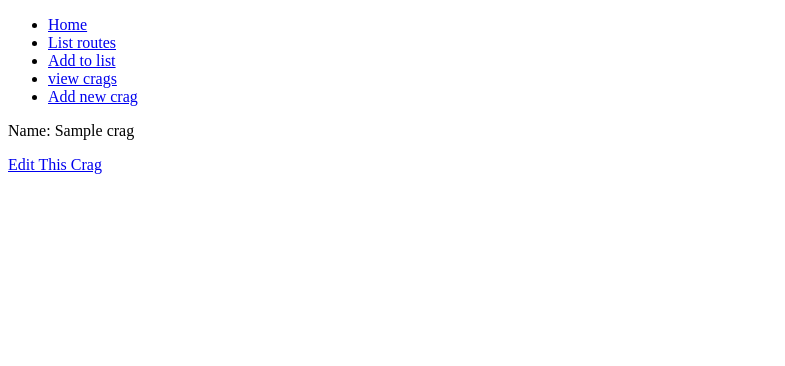
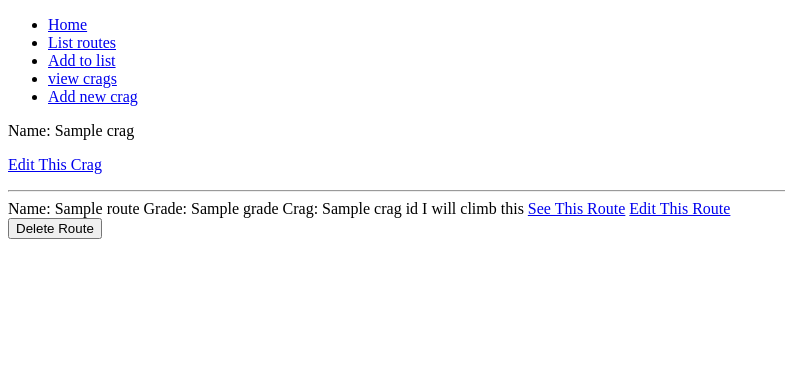
Before and after one commit to tmcgregor1989/python_project_crags_list, a Flask app: page /crags/1 in a window 1280 px wide. Shown: the top 366 px of the page, without its empty margins (0-785 px from the left). Run offline with Flask 2, Linux system fonts and the light colour scheme; a database or web service that is not in the repository returns one stand-in record (values such as "Sample title"); some libraries are stand-ins or nearby versions.

Commit message:
show crag includes routes

```diff
--- a/controllers/crags_controller.py
+++ b/controllers/crags_controller.py
@@ -89,7 +89,8 @@ def create_crag():
 @crags_blueprint.route('/crags/<id>', methods=['GET'])
 def show_crag(id):
     crag = crag_repository.select(id)
-    return render_template('crags/show.html', crag = crag)
+    routes = crag_repository.routes(crag)
+    return render_template('crags/show.html', crag = crag, all_routes = routes)
 
 
 @crags_blueprint.route('/crags/<id>/edit', methods=['GET'])
--- a/templates/crags/show.html
+++ b/templates/crags/show.html
@@ -4,10 +4,35 @@
 
 <div>
     <p>Name: {{crag.name}}</p>
+    <p><a href="/crags/{{crag.id}}/edit">Edit This Crag</a></p>
+    <hr>
+    {% for route in all_routes %}
+<div class="route">
+    <div class="content">
+        <div>
+            Name: {{route.name}}
+            Grade: {{route.grade}}
+            Crag: {{route.crag.name}}
+            {% if route.climbed == True %}
+            I have climbed this!!
+            {% else %}
+            I will climb this
+            {% endif %}
+            <a href="/routes/{{route.id}}">See This Route</a>
+            <a href="/routes/{{route.id}}/edit">Edit This Route</a>
+        </div>
+
+        <div class="buttons">
+            <form class="delete-form" action="/routes/{{route.id}}/delete" method="POST">
+                <button class="trash-button">Delete Route</button>
+            </form>
+        </div>
 
 
+    </div>
+</div>
 
-    <p><a href="/crags/{{crag.id}}/edit">Edit This Crag</a></p>
+{% endfor %}
 </div>
 
 
```
